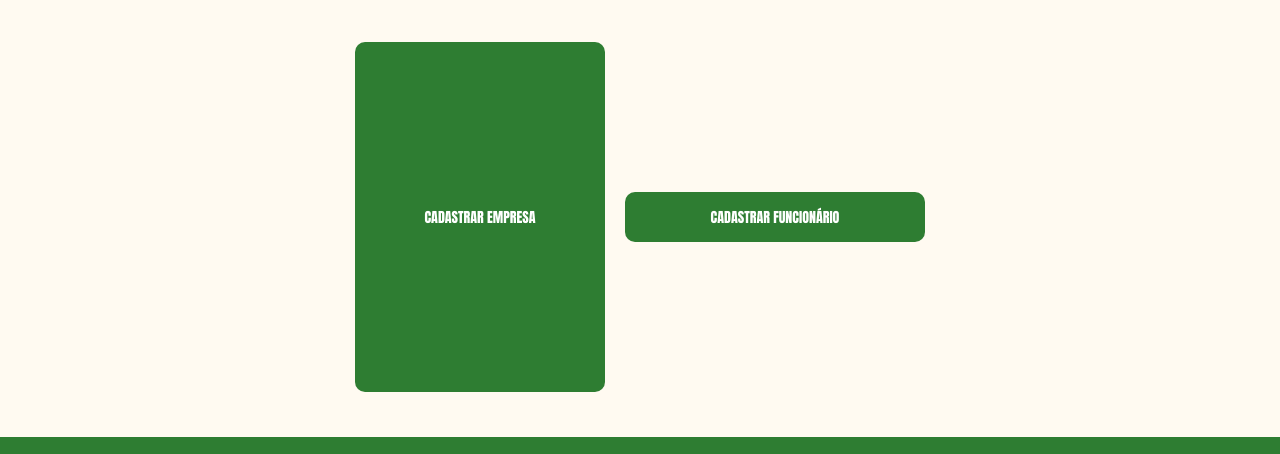
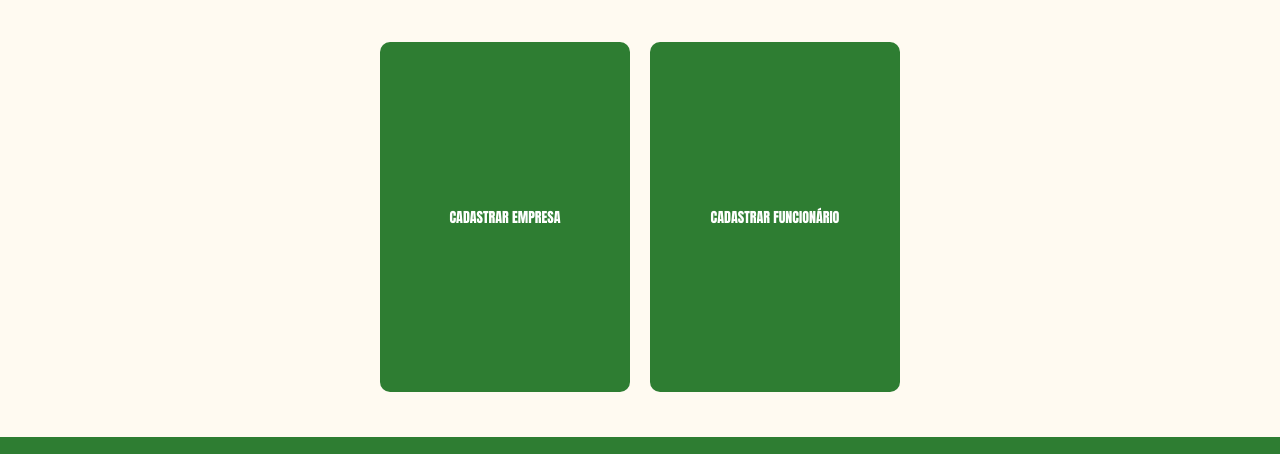
Before and after one commit to Piagro25/Aggran-Grupo-9, a website: page Site Aggran/Site Aggran com login e cadastro funcionando/public/cadastro.html in a window 1280 px wide. Shown: the part 154-608 px from the top of the page. Drawn offline with Linux system fonts and the light colour scheme.

Commit message:
Dat-Acqu-Ino

```diff
--- a/Site Aggran/Site Aggran com login e cadastro funcionando/public/cadastro.html
+++ b/Site Aggran/Site Aggran com login e cadastro funcionando/public/cadastro.html
@@ -53,7 +53,7 @@
     <div class="Conteudo">
       <h1>Primeiro Acesso</h1>
       <div class="botões_tipo_cadastro" id="div_botão">
-          <button class="button_cadastro empresa" onclick="cadastrar_empresa()">CADASTRAR EMPRESA</button>
+          <button class="button_cadastro empresa" onclick="cadastrar_empresa()"><span></span>CADASTRAR EMPRESA</button>
           <button class="button_cadastro funcionario" onclick="cadastrar_funcionario()">CADASTRAR FUNCIONÁRIO</button>
       </div>
       </div>
--- a/Site Aggran/Site Aggran com login e cadastro funcionando/public/css/style.css
+++ b/Site Aggran/Site Aggran com login e cadastro funcionando/public/css/style.css
@@ -888,7 +888,8 @@ e se finaliza o login
 }
 
 .funcionario {
-   width: 300px;
+   width: 250px;
+   height: 350px;
 }
 
 .button_cadastro:hover {
```
